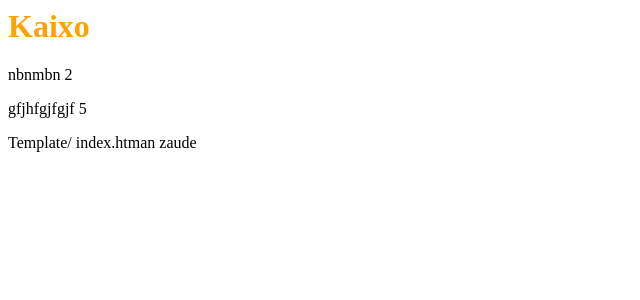
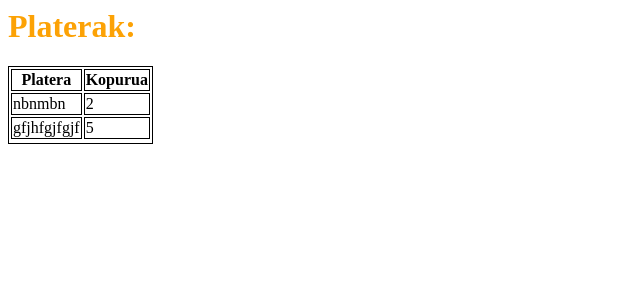
Before and after one commit to xabierdiaz/DJango-Proiektua, a Django app: page / in a window 1280 px wide. Shown: the top 300 px of the page, without its empty margins (0-640 px from the left). Run offline with Django 4.2, Linux system fonts and the light colour scheme; data comes from the database, SQL or seed files in the repository.

Commit message:
index frontend css eta html-ak gehituta

```diff
--- a/jatetxea/platerak/static/index.css
+++ b/jatetxea/platerak/static/index.css
@@ -1,3 +1,6 @@
 h1{
  color: #FCA205;
 }
+table, th, td{
+    border:1px solid black;
+}
--- a/jatetxea/platerak/templates/index.html
+++ b/jatetxea/platerak/templates/index.html
@@ -4,12 +4,23 @@
         <link rel="stylesheet" href="{% static "index.css" %}">
     </head>
     <body>
-        <h1>Kaixo</h1>
-        {% for Pla in Plat %}
-        <p>{{ Pla.platera }}
-        {{Pla.kopurua}}</p>
-       {% endfor %}
+        <h1>Platerak:</h1>
 
-        <p>Template/ index.htman zaude</p>
+        <table style="width:10%">
+            <tr>
+                <th>Platera</th>
+                <th>Kopurua</th>
+            </tr>
+            {% for Pla in Plat %}
+            <tr>
+                <td>{{ Pla.platera }}</td>
+                <td>{{Pla.kopurua}}</td>
+            </tr>
+            {% endfor %}
+            <tr>
+
+            </tr>
+        </table>
+
     </body>
 </html>
```
